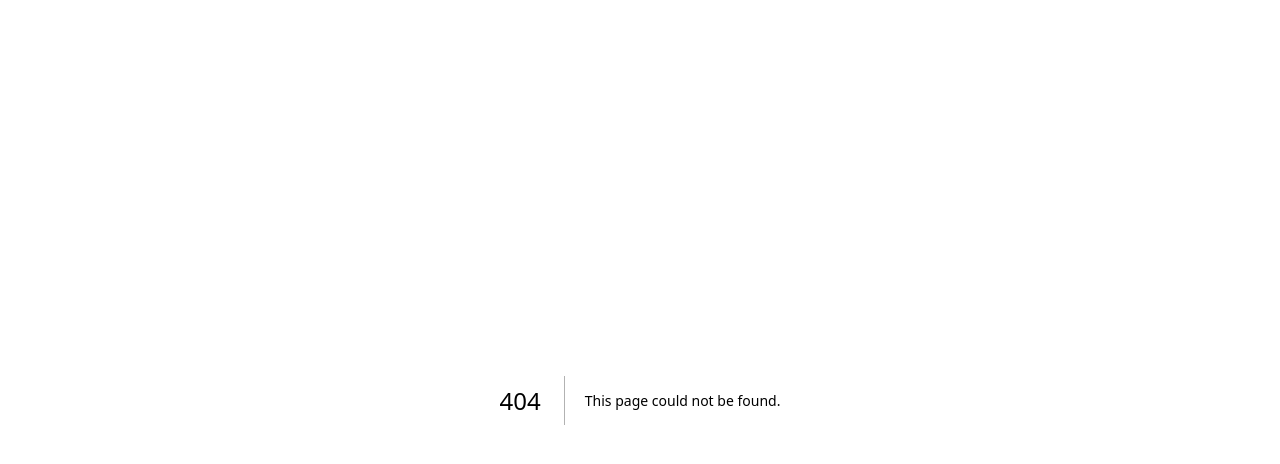
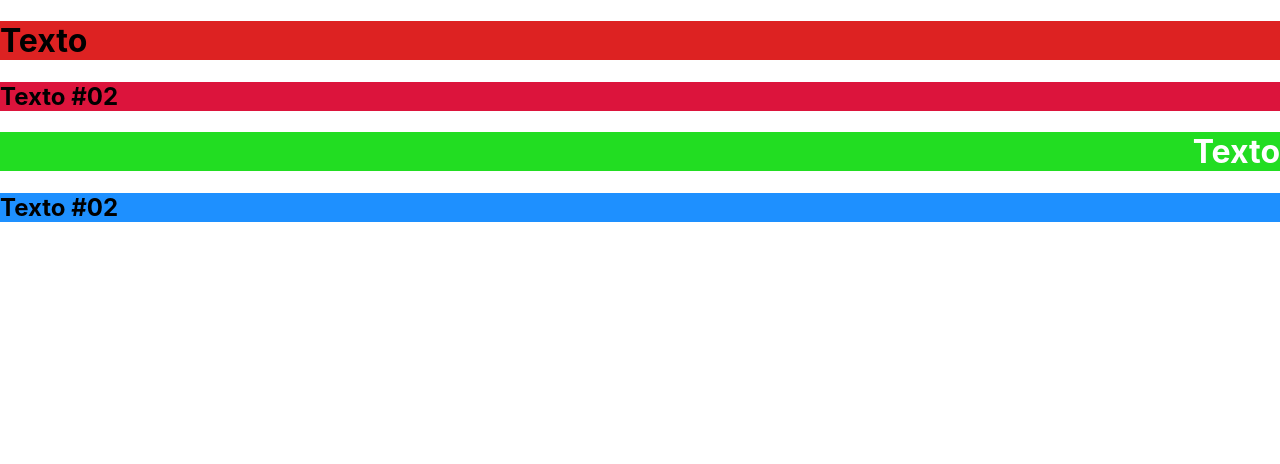
Before and after one commit to ogiovannilima/nextjs-curso, a Next.js app: page /css/usandoEstilo in a window 1280 px wide. Before the commit this address had no page. Shown: the top 464 px of the page. Built offline with nearby package versions, Linux system fonts and the light colour scheme.

Commit message:
usando estilo de forma condicional

```diff
--- /dev/null
+++ b/components/Estilo.jsx
@@ -0,0 +1,30 @@
+export default function Estilo(props) {
+  //é possivel criar um objeto para utilizar dentro do style
+  //porem nao tem autocomplete, porque a IDE nao sabe que vc esta criando
+  //um objeto css.
+
+    // const estilo = {
+    //   backgroundColor: props.numero >= 0 ? '#2D2' : '#D22',
+    //   color: props.color,
+    //   textAlign: props.direita ? 'right' : 'left'
+    // }
+
+    //condicional utilizando className
+    const classeAplicada = props.numero >= 0 ? "azul" : "vermelho"
+
+  return (
+    <div>
+      <h1 style={{
+        backgroundColor: props.numero >= 0 ? '#2D2' : '#D22',
+        color: props.color,
+        textAlign: props.direita ? 'right' : 'left'
+      }}>
+        Texto
+      </h1>
+
+      <h2 className={classeAplicada}>
+        Texto #02
+      </h2>
+    </div>
+  )
+}
--- /dev/null
+++ b/pages/css/usandoEstilo.jsx
@@ -0,0 +1,10 @@
+import Estilo from "../../components/Estilo";
+
+export default function usandoEstilo() {
+  return (
+    <>
+      <Estilo numero={-3} color="##000"/>
+      <Estilo numero={99} color="#FFF" direita/>
+    </>
+  )
+}
--- a/styles/globals.css
+++ b/styles/globals.css
@@ -14,3 +14,11 @@
 * {
   box-sizing: border-box;
 }
+
+.azul {
+  background-color: dodgerblue;
+}
+
+.vermelho {
+  background-color: crimson;
+}
```
